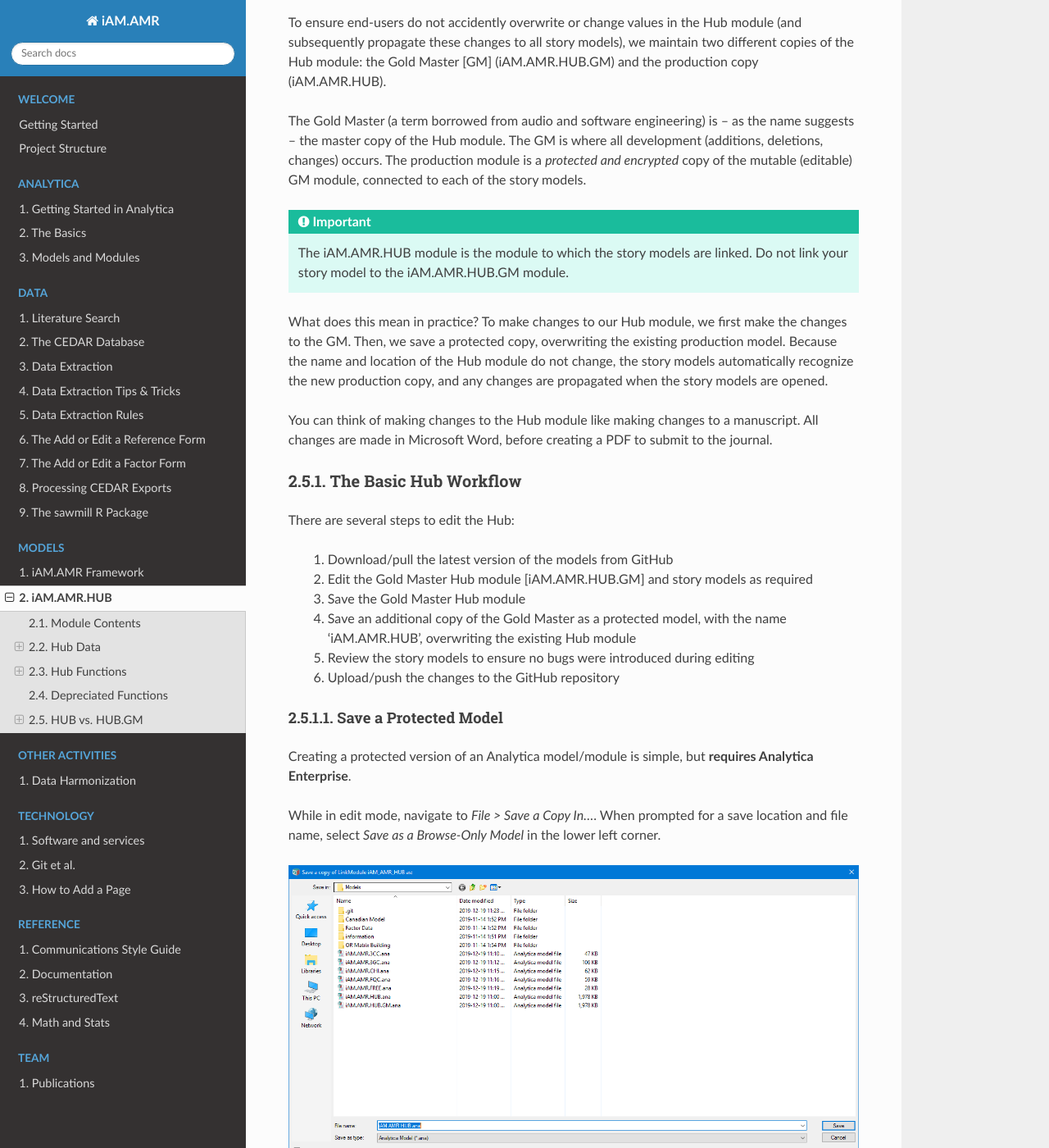
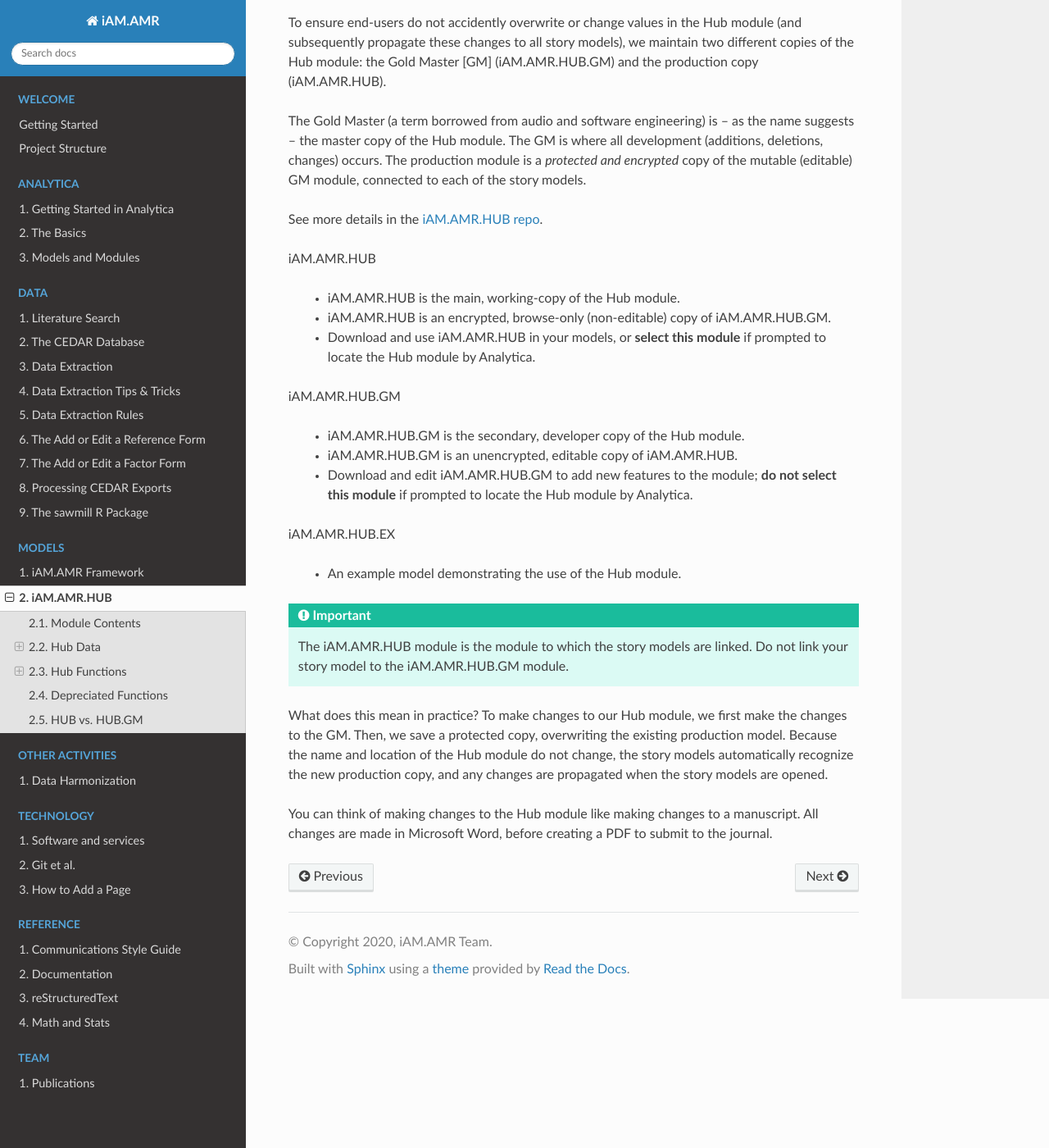
Before and after one commit to iAM-AMR/iAM.AMR.DOC, a Sphinx documentation site: the page built from source/models/hub.rst, in a window 1280 px wide and 1400 px high, scrolled down 3868 px. Shown: the whole window at 82% size. Built offline with Sphinx 7.4.7 and the Read the Docs theme 2.0.0, drawn with Linux system fonts in a browser that asks for light colours; pages that are not in the unit, such as notebooks, are missing from menus; a script that is not in the unit is left out; some of the changed text lies outside the part shown.

Commit message:
Update hub section

```diff
--- a/source/models/hub.rst
+++ b/source/models/hub.rst
@@ -132,38 +132,27 @@ To ensure end-users do not accidently overwrite or change values in the Hub modu
 
 The Gold Master (a term borrowed from audio and software engineering) is  -- as the name suggests -- the master copy of the Hub module. The GM is where all development (additions, deletions, changes) occurs. The production module is a *protected and encrypted* copy of the mutable (editable) GM module, connected to each of the story models.
 
+See more details in the `iAM.AMR.HUB repo <https://goto.iam.amr.pub/repo-hub>`_.
+
+iAM.AMR.HUB
+
+ - iAM.AMR.HUB is the main, working-copy of the Hub module.
+ - iAM.AMR.HUB is an encrypted, browse-only (non-editable) copy of iAM.AMR.HUB.GM.
+ - Download and use iAM.AMR.HUB in your models, or **select this module** if prompted to locate the Hub module by Analytica.
+
+iAM.AMR.HUB.GM
+
+ - iAM.AMR.HUB.GM is the secondary, developer copy of the Hub module.
+ - iAM.AMR.HUB.GM is an unencrypted, editable copy of iAM.AMR.HUB.
+ - Download and edit iAM.AMR.HUB.GM to add new features to the module; **do not select this module** if prompted to locate the Hub module by Analytica.
+
+iAM.AMR.HUB.EX
+
+ - An example model demonstrating the use of the Hub module.
+
+
 .. important:: The iAM.AMR.HUB module is the module to which the story models are linked. Do not link your story model to the iAM.AMR.HUB.GM module.
 
 What does this mean in practice? To make changes to our Hub module, we first make the changes to the GM. Then, we save a protected copy, overwriting the existing production model. Because the name and location of the Hub module do not change, the story models automatically recognize the new production copy, and any changes are propagated when the story models are opened.
 
 You can think of making changes to the Hub module like making changes to a manuscript. All changes are made in Microsoft Word, before creating a PDF to submit to the journal.
-
-
-The Basic Hub Workflow
-~~~~~~~~~~~~~~~~~~~~~~
-
-There are several steps to edit the Hub:
-
- #. Download/pull the latest version of the models from GitHub
- #. Edit the Gold Master Hub module [iAM.AMR.HUB.GM] and story models as required
- #. Save the Gold Master Hub module
- #. Save an additional copy of the Gold Master as a protected model, with the name 'iAM.AMR.HUB', overwriting the existing Hub module
- #. Review the story models to ensure no bugs were introduced during editing
- #. Upload/push the changes to the GitHub repository
-
-
-Save a Protected Model
-++++++++++++++++++++++
-
-Creating a protected version of an Analytica model/module is simple, but **requires Analytica Enterprise**.
-
-While in edit mode, navigate to `File > Save a Copy In...`. When prompted for a save location and file name, select *Save as a Browse-Only Model* in the lower left corner.
-
-.. figure:: /assets/figures/hubModel_save.png
-   :align: center
-
-   The *Save a Copy In...* Dialogue
-
-Selecting *Save as a Browse-Only Model* will automatically select *Lock and Encrypt the Copy*. Ensure you are saving a copy of the Gold Master without overwriting the Gold Master itself.
-
-.. danger:: Analytica will let you shoot yourself in the foot. Do not overwrite the GM with a protected production copy.
```
